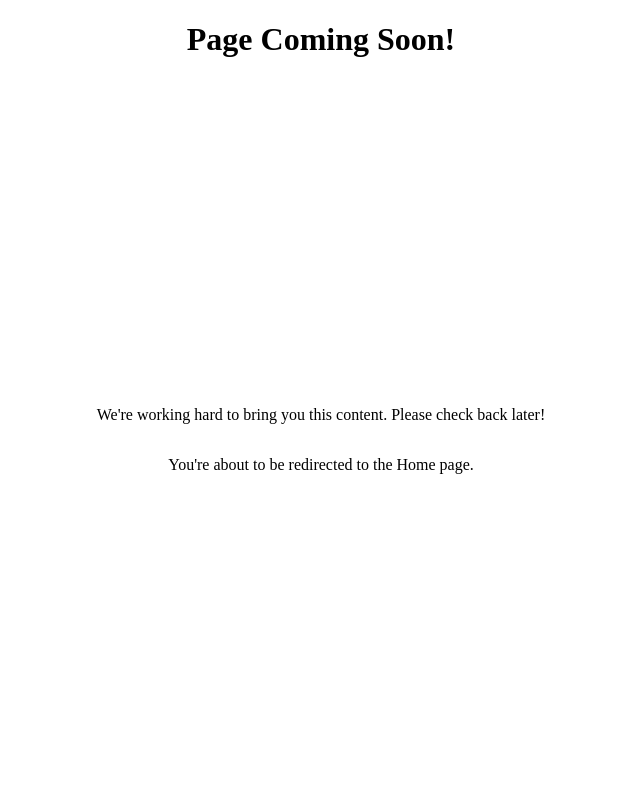
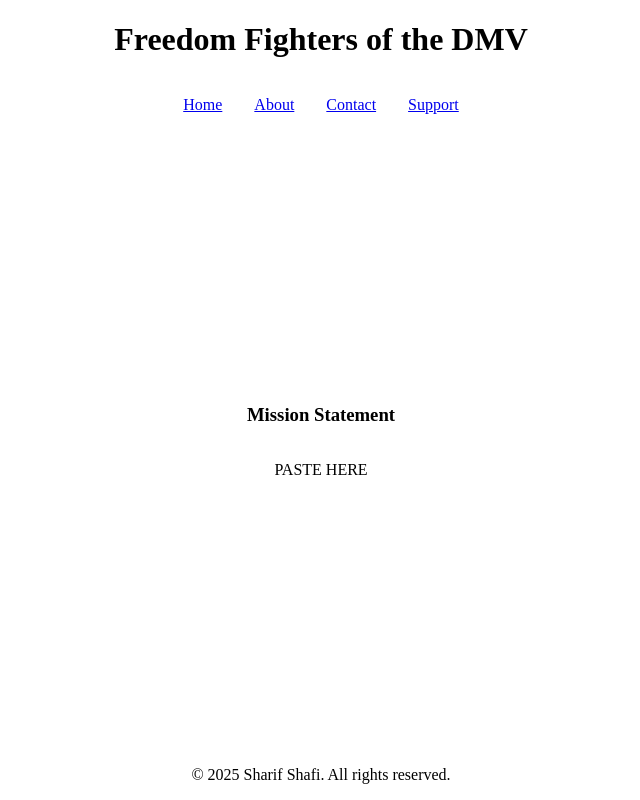
Before and after one commit to Dylbeaner/SharifShafi, a plain HTML site: page about.html in a window 1280 px wide. Shown: the whole page, without its empty margins (319-959 px from the left). Drawn offline with Linux system fonts and the light colour scheme.

Commit message:
Spaced out nav bar, added format for mission statement page.  Every page says the website's name at the top

```diff
--- a/about.html
+++ b/about.html
@@ -5,8 +5,6 @@
     <!--Necessary?-->
     <meta charset="UTF-8">
     <meta name="viewport" content="width=device-width, initial-scale=1.0"/>
-    <!--For refreshing back to home-->
-    <!--<meta http-equiv="refresh" content="4;url=index.html" />-->
     <title>FFotDMV - mission</title>
     <link rel="stylesheet" href="css/styles.css"/>
 </head>
@@ -14,14 +12,25 @@
 <body>
 
     <header>
-        <h1>Page Coming Soon!</h1>
+        <h1>Freedom Fighters of the DMV</h1>
+        <!--TODO: fix redundancy-->
+        <nav>
+            <a href="index.html">Home</a>
+            <a href="about.html">About</a>
+            <a href="gallery.html">Contact</a>
+            <a href="donate.html">Support</a>
+        </nav>
     </header>
 
     <main>
-        <p>We're working hard to bring you this content. Please check back later!</p>
-        <p>You're about to be redirected to the Home page.</p>
+        <h3>Mission Statement</h3>
+        <p>PASTE HERE</p>
     </main>
 
 </body>
 
+<footer>
+    <p>&copy; 2025 Sharif Shafi. All rights reserved.</p>
+</footer>
+
 </html>
--- a/css/styles.css
+++ b/css/styles.css
@@ -39,3 +39,11 @@ main {
     border: none;
     overflow: hidden;
 }
+
+nav {
+    display: flex;
+    gap: 2rem;
+    /*Find a way to not need this*/
+    justify-content: center;
+    padding: 1rem;
+}
```
Also changed, not shown: donate.html (+2 -1 lines), index.html (+1 -1 lines).
